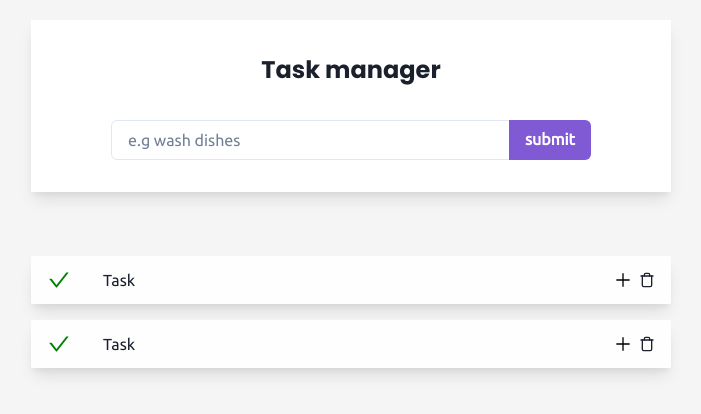
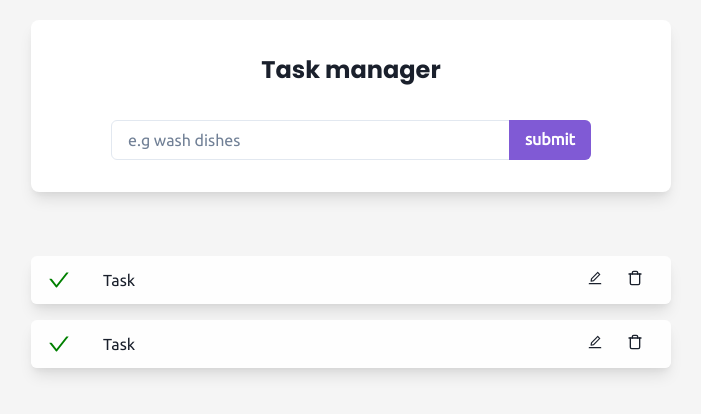
Before and after one commit to euliveiras/node-express-course, a Next.js app in the folder task-manager/task-manager-frontend/: page / in a window 1280 px wide. Shown: the part 108-522 px from the top of the page, without its empty margins (289-990 px from the left). Built offline with nearby package versions, Linux system fonts and the light colour scheme.

Commit message:
styles: added hover style to task icons component

```diff
--- a/task-manager/task-manager-frontend/src/components/Task.tsx
+++ b/task-manager/task-manager-frontend/src/components/Task.tsx
@@ -13,8 +13,7 @@ import {
   VStack,
 } from "@chakra-ui/react";
 import { FiTrash } from "react-icons/fi";
-import { GrAdd } from "react-icons/gr";
-import { AiOutlineCheck } from "react-icons/ai";
+import { AiOutlineCheck, AiOutlineEdit } from "react-icons/ai";
 
 export const Task = () => {
   return (
@@ -25,15 +24,19 @@ export const Task = () => {
       align={"center"}
       h={12}
       bgColor="whiteAlpha.900"
-      borderRadius={"sm"}
+      borderRadius={"md"}
     >
       <Center pl={4}>
         <Icon as={AiOutlineCheck} color={"green"} mr={8} boxSize={6} />
         <Text>Task</Text>
       </Center>
       <Center pr={4}>
-        <Icon as={GrAdd} color={"green"} />
-        <Icon as={FiTrash} ml={2} />
+        <Button variant={"unstyled"} _hover={{ color: "green" }}>
+          <Icon as={AiOutlineEdit} />
+        </Button>
+        <Button variant={"unstyled"} _hover={{ color: "red" }}>
+          <Icon as={FiTrash} />
+        </Button>
       </Center>
     </Flex>
   );
--- a/task-manager/task-manager-frontend/src/pages/index.tsx
+++ b/task-manager/task-manager-frontend/src/pages/index.tsx
@@ -12,7 +12,7 @@ const Home: NextPage = () => {
           mt={32}
           bgColor={"#FFFFFF"}
           boxShadow={"lg"}
-          borderRadius={"bs"}
+          borderRadius={"lg"}
         >
           <Form />
         </Box>
```
